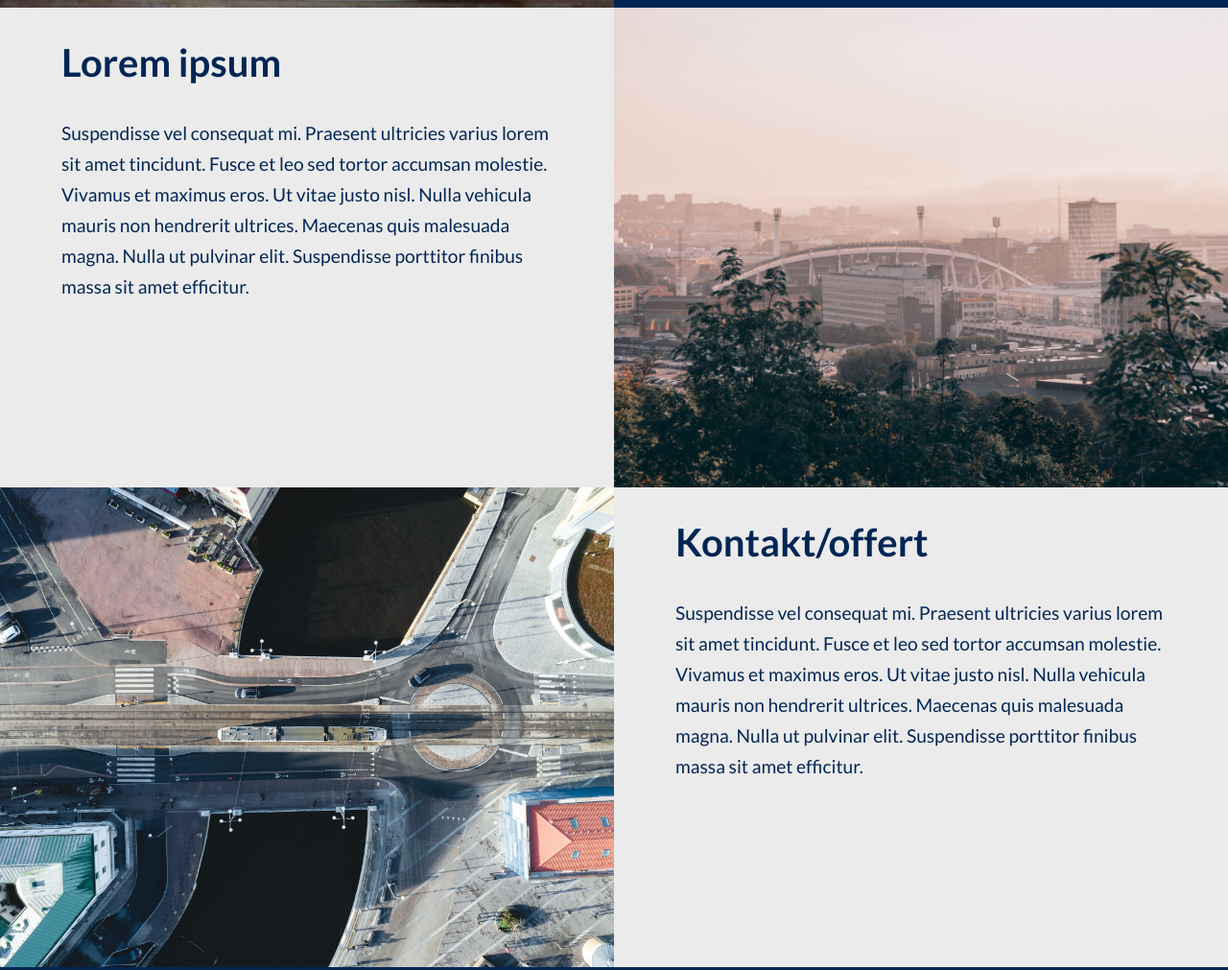
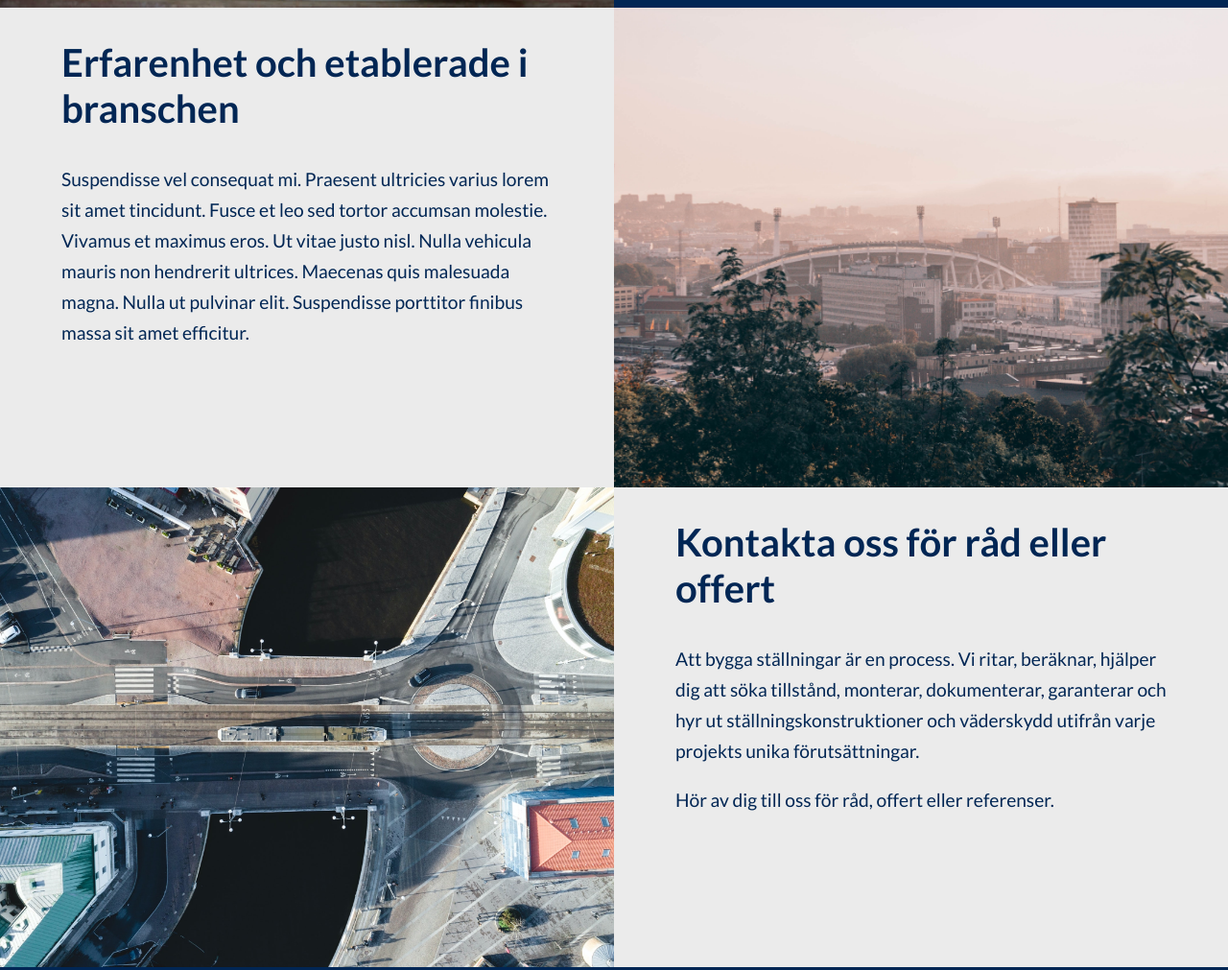
Before and after one commit to hejmaria/sks_company_frontend, a plain HTML site: page code/index.html in a window 1280 px wide. Shown: the part 1519-2530 px from the top of the page at 96% size. Drawn offline with Linux system fonts and the light colour scheme.

Commit message:
Content updates

```diff
--- a/code/index.html
+++ b/code/index.html
@@ -51,7 +51,7 @@
             Oavsett vem som jobbar i ditt projekt förtjänar de ändamålsenliga, säkra och trygga byggnadsställningar.
             Vi har kunniga ställningsbyggare, högkvalitativ utrustning och alla certifieringar.
             Att du har en personlig kontakt med vår arbetsledare är en garant för att vi är lätta att få tag på,
-            för stora som små frågor.
+            för stora som små frågor.</br></br>
             <em>Kvalitetscertifiering? STIB-medlemskap? Andra rutiner kring dokumentation etc som ska nämnas?</em>
           </p>
         </div>
@@ -66,7 +66,7 @@
 
       <div class="text-container-gray">
         <div class="text-container">
-          <h2>Lorem ipsum</h2>
+          <h2>Erfarenhet och etablerade i branschen</h2>
           <p>
             Suspendisse vel consequat mi. Praesent ultricies varius lorem sit
             amet tincidunt. Fusce et leo sed tortor accumsan molestie. Vivamus
@@ -93,13 +93,12 @@
 
       <div class="text-container-gray">
         <div class="text-container">
-          <h2>Kontakt/offert</h2>
+          <h2>Kontakta oss för råd eller offert</h2>
           <p>
-            Suspendisse vel consequat mi. Praesent ultricies varius lorem sit
-            amet tincidunt. Fusce et leo sed tortor accumsan molestie. Vivamus
-            et maximus eros. Ut vitae justo nisl. Nulla vehicula mauris non
-            hendrerit ultrices. Maecenas quis malesuada magna. Nulla ut pulvinar
-            elit. Suspendisse porttitor finibus massa sit amet efficitur.
+            Att bygga ställningar är en process. Vi ritar, beräknar, hjälper dig att söka tillstånd, monterar, dokumenterar, garanterar och hyr ut ställningskonstruktioner och väderskydd utifrån varje projekts unika förutsättningar.
+          </p>
+          <p>
+            Hör av dig till oss för råd, offert eller referenser.
           </p>
         </div>
       </div>
```
